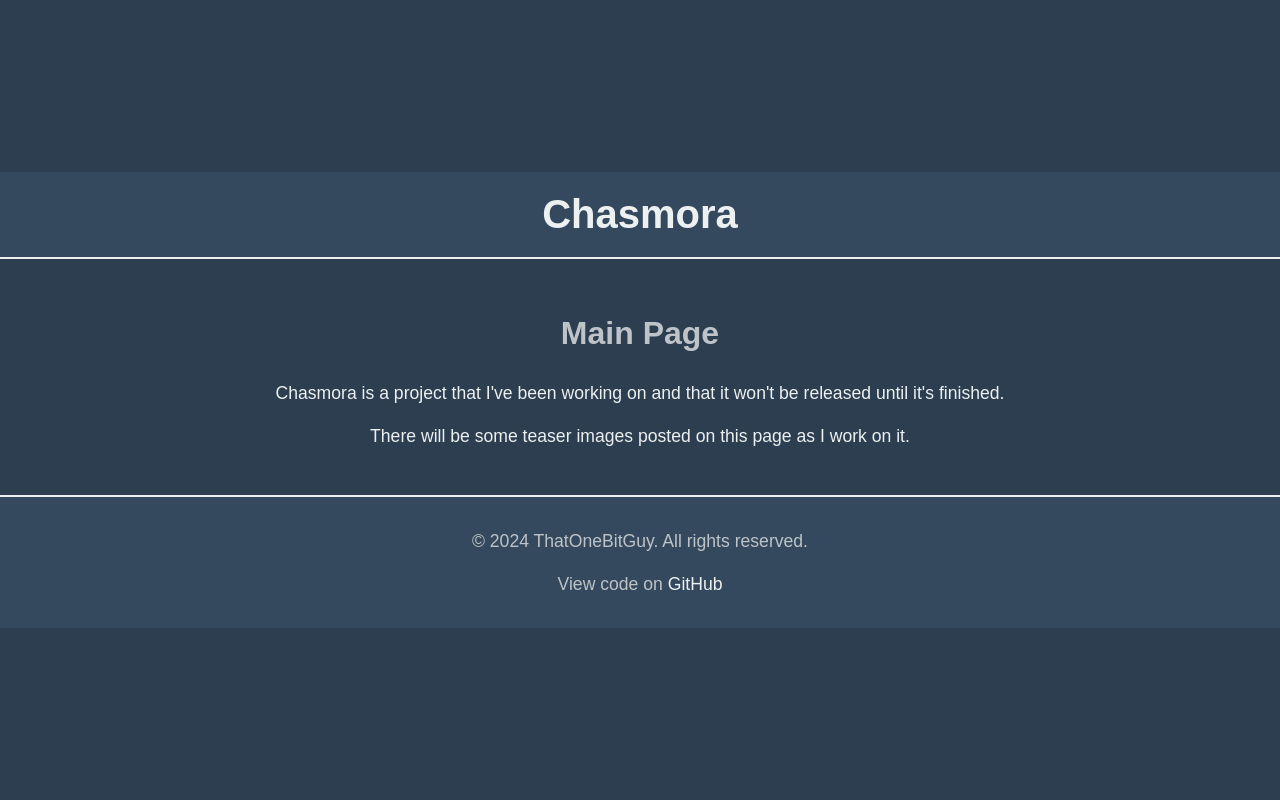
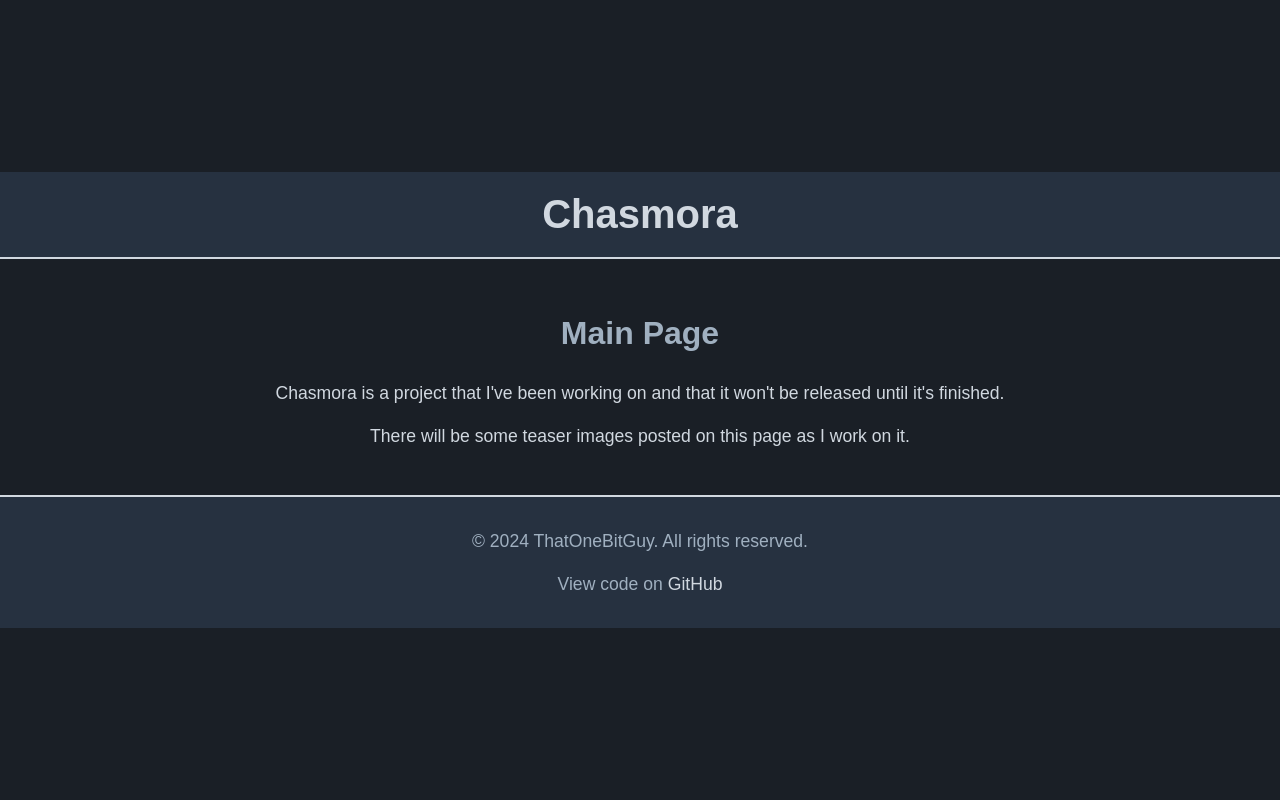
Before and after one commit to TheOnlyBitDude/Web, a Flask app: a page that uses templates/chasmora_home.html in a window 1280 px wide. Run offline with Flask 3, Linux system fonts and the light colour scheme.

Commit message:
Update chasmora_home.html

```diff
--- a/templates/chasmora_home.html
+++ b/templates/chasmora_home.html
@@ -3,16 +3,16 @@
 <head>
     <meta charset="UTF-8">
     <meta name="viewport" content="width=device-width, initial-scale=1.0">
-    <title>Index.</title>
+    <title>Index</title>
     <link rel="icon" href="{{ url_for('static', filename='images/icons/icon.ico') }}" type="image/x-icon">
 
     <!-- Internal CSS for styling -->
     <style>
-        /* Apply a cool, dark theme */
+        /* Apply a cool, blueish dark theme */
         body {
             font-family: 'Papyrus', sans-serif;
-            background-color: #2c3e50; /* Dark grayish-blue background */
-            color: #ecf0f1; /* Light text color */
+            background-color: #1a1f26; /* Dark blueish-gray background */
+            color: #d1d8e0; /* Light, cool text color */
             margin: 0;
             padding: 0;
             display: flex;
@@ -25,16 +25,16 @@
         }
 
         header {
-            background-color: #34495e; /* Slightly lighter gray-blue */
+            background-color: #263140; /* Slightly lighter dark blueish background for header */
             padding: 20px;
             width: 100%;
-            border-bottom: 2px solid #ecf0f1; /* Light border under header */
+            border-bottom: 2px solid #d1d8e0; /* Light border under header */
         }
 
         header h1 {
             font-size: 2.5rem;
             margin: 0;
-            color: #ecf0f1; /* Light text for the header */
+            color: #d1d8e0; /* Light, cool text for the header */
         }
 
         div {
@@ -45,7 +45,7 @@
 
         h2 {
             font-size: 2rem;
-            color: #bdc3c7; /* Light gray for subheadings */
+            color: #a0b0c0; /* Light grayish-blue for subheadings */
         }
 
         p {
@@ -55,20 +55,20 @@
         }
 
         footer {
-            background-color: #34495e;
+            background-color: #263140; /* Same blueish background for footer */
             padding: 15px;
             width: 100%;
-            color: #bdc3c7; /* Light gray text for footer */
-            border-top: 2px solid #ecf0f1;
+            color: #a0b0c0; /* Light grayish-blue text for footer */
+            border-top: 2px solid #d1d8e0;
         }
 
         footer a {
-            color: #ecf0f1;
+            color: #d1d8e0;
             text-decoration: none;
         }
 
         footer a:hover {
-            color: #1abc9c; /* Cool green hover effect on links */
+            color: #7fa3b3; /* Light blue hover effect for links */
         }
     </style>
 </head>
```
